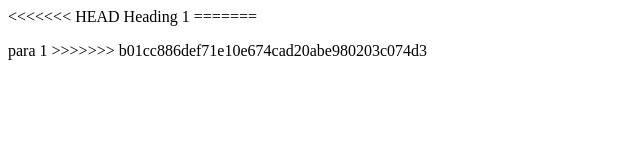
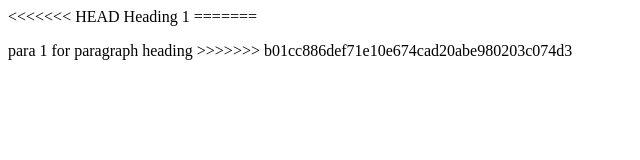
Before and after one commit to seenu5bs/learninggit, a plain HTML site: page index.html in a window 1280 px wide. Shown: the whole page, without its empty margins (0-640 px from the left). Drawn offline with Linux system fonts and the light colour scheme.

Commit message:
Update index.html
added paragraph heading

```diff
--- a/index.html
+++ b/index.html
@@ -11,6 +11,7 @@
   <body>
     <head>
       <p>para 1</hi>
+      <h > for paragraph heading</h>
     </head>
   </body>
 </html>
```
